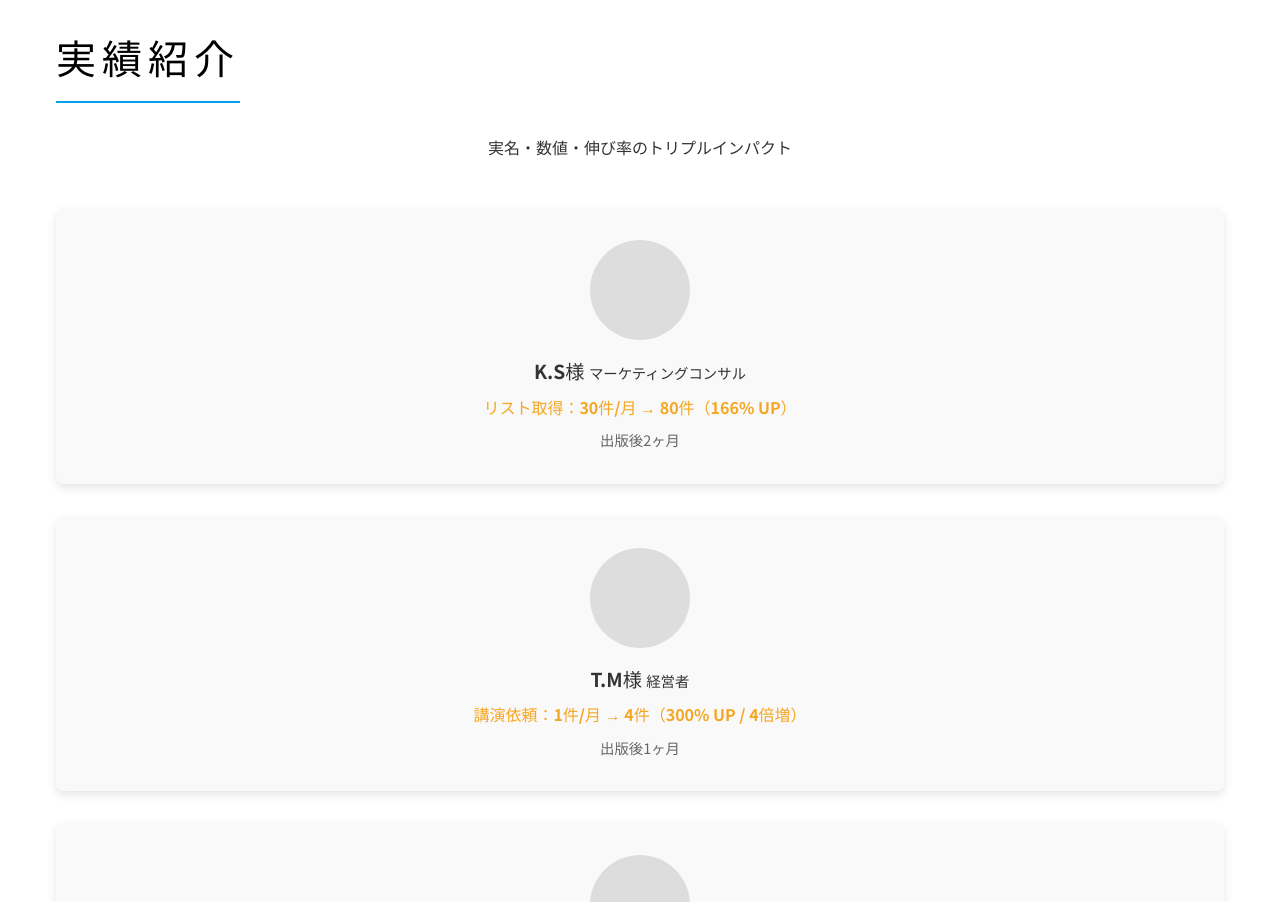
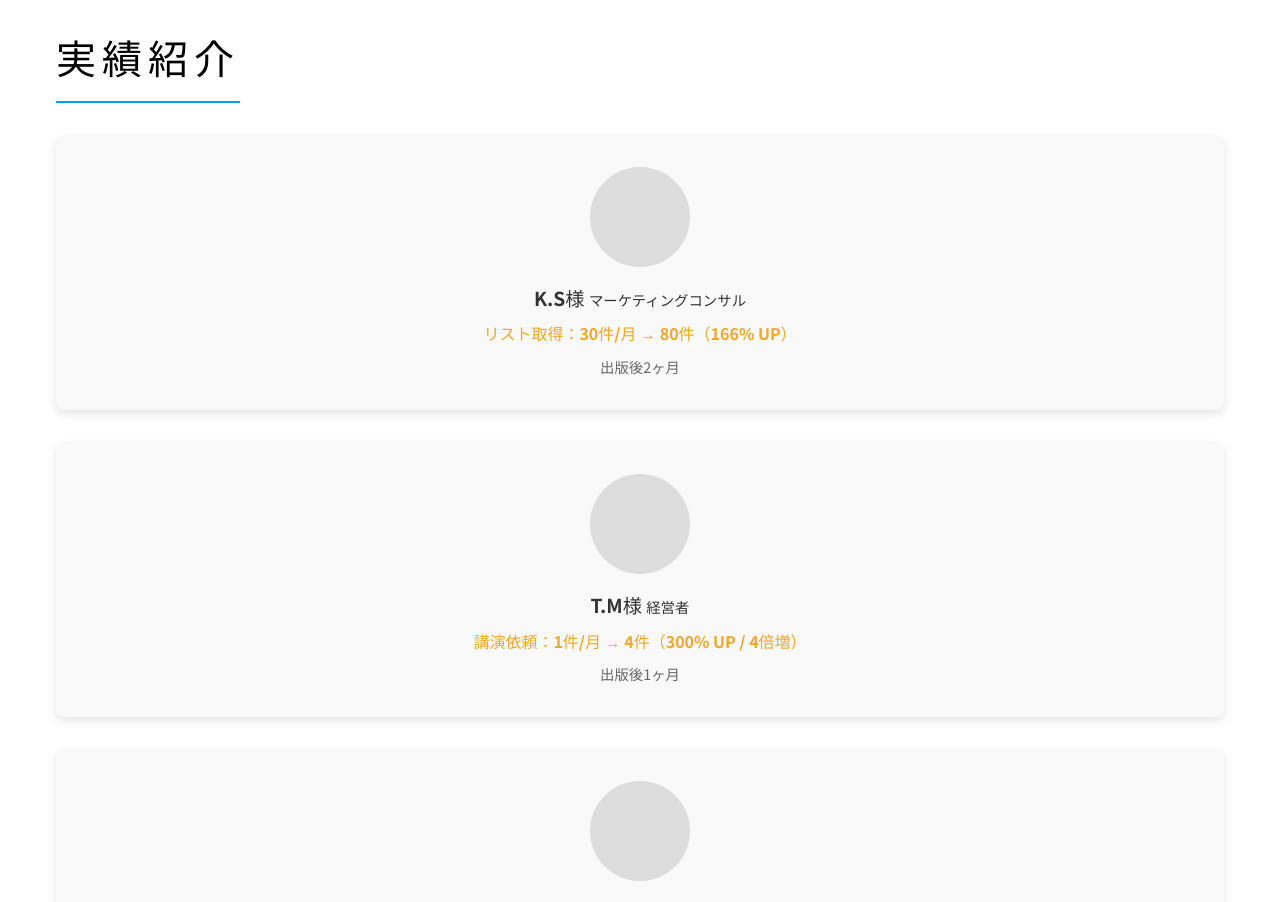
Before and after one commit to rikutoaimanga-max/Kindle-Publishing-Homepage, a React (Vite) app: page / in a window 1280 px wide. Shown: the part 3400-4302 px from the top of the page. Built offline with nearby package versions, Linux system fonts and the light colour scheme.

Commit message:
Content: Remove 'Triple Impact' text from Achievements section

```diff
--- a/src/components/Achievements.jsx
+++ b/src/components/Achievements.jsx
@@ -29,7 +29,7 @@ const Achievements = () => {
         <section style={{ backgroundColor: '#fff', padding: '80px 0', color: 'var(--color-text-dark)' }}>
             <div className="container">
                 <h2 className="section-title" style={{ color: '#000' }}>実績紹介</h2>
-                <p style={{ textAlign: 'center', marginBottom: '3rem' }}>実名・数値・伸び率のトリプルインパクト</p>
+
 
                 <div className="grid grid-3">
                     {clients.map((client, index) => (
```
